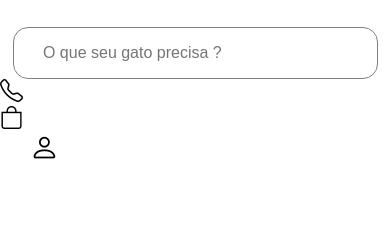
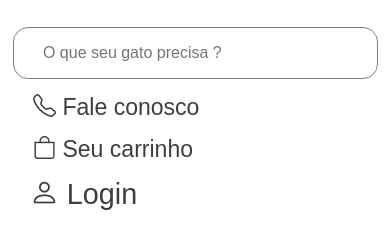
Before and after one commit to pgdinelli/catzz, a plain HTML site: page index.html in a window 390 px wide. Shown: the part 84-332 px from the top of the page. Drawn offline with nearby package versions, Linux system fonts and the light colour scheme.

Commit message:
nav bar com sem js

```diff
--- a/index.html
+++ b/index.html
@@ -22,7 +22,7 @@
             <div class="buttons-box">
                 <button class="buttons-actions"><a href=""><i class="bi bi-telephone"></i></a></button>
                 <button class="buttons-actions"><a href=""><i class="bi bi-bag"></i></a></button>
-                <button class="buttons-actions-person"><a href="#"><i class="bi bi-person"></i></a></button>
+                <button class="buttons-actions-person"><a href="#"><i class="bi bi-person"></i> Login</a></button>
             </div>
             <div class="mobile-menu-icon">
                 <button><i class="bi bi-list icon"></i></button>
@@ -36,9 +36,9 @@
                     <input type="search" name="" id="" class="nav-search" placeholder=" O que seu gato precisa ?">
                 </div>
                 <div class="buttons-box-mq">
-                    <button class="buttons-actions"><a href=""><i class="bi bi-telephone"></i></a></button>
-                    <button class="buttons-actions"><a href=""><i class="bi bi-bag"></i></a></button>
-                    <button class="buttons-actions-person"><a href="#"><i class="bi bi-person"></i></a></button>
+                    <button class="buttons-actions"><a href="" class="text-a"><i class="bi bi-telephone"></i> Fale conosco</a></button>
+                    <button class="buttons-actions"><a href="" class="text-a"><i class="bi bi-bag"></i> Seu carrinho</a></button>
+                    <button class="buttons-actions-person"><a href="#" class="text-a"><i class="bi bi-person"></i> Login</a></button>
         </div>
     </header>
 </body>
--- a/style.css
+++ b/style.css
@@ -58,7 +58,7 @@ a {
 .mobile-menu {
   display: none;
 }
-@media screen and (max-width: 870px) {
+@media screen and (max-width: 920px) {
   .nav-bar {
     padding: 30px;
   }
@@ -81,8 +81,24 @@ a {
     display: flex;
     flex-direction: column;
     text-align: center;
+    justify-content: center;
   }
-  .nav-search{
+  .nav-search {
     width: 365px;
   }
+  .nav-search:hover {
+    width: 370px;
+  }
+  .buttons-actions-person {
+    margin-top: 15px;
+  }
+  .buttons-actions {
+    margin-left: 33px;
+    padding-top: 15px;
+  }
+  .text-a{
+    font-size: ;
+    text-decoration: none;
+    color: rgb(62, 62, 62);
+  }
 }
```
